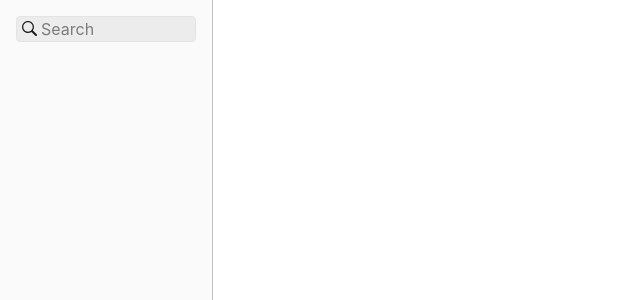
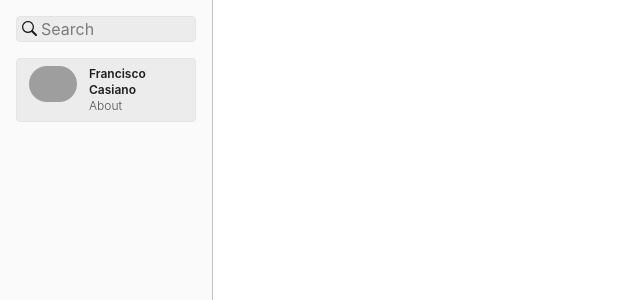
Before and after one commit to panchi64/personal-website, a Next.js app: page / in a window 1280 px wide. Shown: the top 300 px of the page, without its empty margins (0-640 px from the left). Built offline with nearby package versions, Linux system fonts and the light colour scheme; grey boxes are pictures that could not be loaded.

Commit message:
Created profile section, added TODOs

```diff
--- a/components/cards/page-in-dev-card.tsx
+++ b/components/cards/page-in-dev-card.tsx
@@ -1,22 +1,13 @@
 import { NextPage } from "next";
 
-import styles from "styles/Home.module.css";
 import { useTheme as useNextTheme } from "next-themes";
 
-import {
-  Card,
-  Container,
-  Link,
-  Loading,
-  Row,
-  Spacer,
-  Text,
-} from "@nextui-org/react";
-import { FaGithub, FaLinkedin } from "react-icons/fa";
 import Head from "next/head";
 import { useEffect } from "react";
 
 const PageInDevCard: NextPage = () => {
+  // TODO: Rewrite this whole thing to use TailwindCSS
+
   const { setTheme } = useNextTheme();
   useEffect(() => {
     setTheme("dark");
@@ -29,59 +20,59 @@ const PageInDevCard: NextPage = () => {
         <link rel="shortcut icon" href="/favicon.ico" />
         <meta name="viewport" content="initial-scale=1.0, width=device-width" />
       </Head>
-      <div className={styles.welcome_card_container}>
-        <Container fluid>
-          <Card isPressable isHoverable variant="bordered">
-            <Card.Header>
-              <Row justify="center">
-                <Text
-                  h1
-                  css={{
-                    textGradient: "45deg, $yellow600 -20%, $red600 100%",
-                  }}
-                >
-                  Whoops
-                </Text>
-              </Row>
-            </Card.Header>
-            <Card.Divider />
-            <Card.Body>
-              <Row justify="center">
-                <Text blockquote lang="en-US">
-                  <h3>The page is currently under development.</h3>
-                </Text>
-              </Row>
-              <Loading type="points-opacity" />
-              <Row justify="center">
-                <Text blockquote lang="en-US">
-                  Please check back later!
-                </Text>
-              </Row>
-            </Card.Body>
-            <Card.Footer>
-              <Row justify="center">
-                <Link
-                  color="primary"
-                  target="_blank"
-                  href="https://github.com/panchi64"
-                >
-                  <FaGithub />
-                  GitHub
-                </Link>
-                <Spacer x={2} />
-                <Link
-                  color="primary"
-                  target="_blank"
-                  href="https://www.linkedin.com/in/francisco-a-casiano-rosado/"
-                >
-                  <FaLinkedin />
-                  LinkedIn
-                </Link>
-              </Row>
-            </Card.Footer>
-          </Card>
-        </Container>
-      </div>
+      {/*<div className={styles.welcome_card_container}>*/}
+      {/*  <Container fluid>*/}
+      {/*    <Card isPressable isHoverable variant="bordered">*/}
+      {/*      <Card.Header>*/}
+      {/*        <Row justify="center">*/}
+      {/*          <Text*/}
+      {/*            h1*/}
+      {/*            css={{*/}
+      {/*              textGradient: "45deg, $yellow600 -20%, $red600 100%",*/}
+      {/*            }}*/}
+      {/*          >*/}
+      {/*            Whoops*/}
+      {/*          </Text>*/}
+      {/*        </Row>*/}
+      {/*      </Card.Header>*/}
+      {/*      <Card.Divider />*/}
+      {/*      <Card.Body>*/}
+      {/*        <Row justify="center">*/}
+      {/*          <Text blockquote lang="en-US">*/}
+      {/*            <h3>The page is currently under development.</h3>*/}
+      {/*          </Text>*/}
+      {/*        </Row>*/}
+      {/*        <Loading type="points-opacity" />*/}
+      {/*        <Row justify="center">*/}
+      {/*          <Text blockquote lang="en-US">*/}
+      {/*            Please check back later!*/}
+      {/*          </Text>*/}
+      {/*        </Row>*/}
+      {/*      </Card.Body>*/}
+      {/*      <Card.Footer>*/}
+      {/*        <Row justify="center">*/}
+      {/*          <Link*/}
+      {/*            color="primary"*/}
+      {/*            target="_blank"*/}
+      {/*            href="https://github.com/panchi64"*/}
+      {/*          >*/}
+      {/*            <FaGithub />*/}
+      {/*            GitHub*/}
+      {/*          </Link>*/}
+      {/*          <Spacer x={2} />*/}
+      {/*          <Link*/}
+      {/*            color="primary"*/}
+      {/*            target="_blank"*/}
+      {/*            href="https://www.linkedin.com/in/francisco-a-casiano-rosado/"*/}
+      {/*          >*/}
+      {/*            <FaLinkedin />*/}
+      {/*            LinkedIn*/}
+      {/*          </Link>*/}
+      {/*        </Row>*/}
+      {/*      </Card.Footer>*/}
+      {/*    </Card>*/}
+      {/*  </Container>*/}
+      {/*</div>*/}
     </>
   );
 };
--- /dev/null
+++ b/components/ui/ProfileSection.tsx
@@ -0,0 +1,91 @@
+import Image from "next/image";
+
+const ProfileSection = () => {
+  // TODO: Make active state work in conjunction with activity of other items in the menu
+  return (
+    <div
+      className="
+    bg-light-item-bg
+    dark:bg-dark-item-bg
+
+    border-light-item-border
+    dark:border-dark-item-border
+
+      border-[1px]
+      rounded
+
+      flex
+      mb-4
+      content-center
+
+    active:bg-light-blue
+    active:border-light-blue
+    dark:active:bg-dark-blue
+    dark:active:border-dark-blue
+
+      py-1
+      px-3
+
+      w-full
+      h-16
+      "
+    >
+      <div className="
+      grid
+      grid-cols-[48px_auto]
+      gap-2
+      md:gap-3
+
+      content-center
+      w-full">
+        <Image
+          alt="Picture of Francisco Casiano"
+          src="https://images.unsplash.com/photo-1670506686973-d55fd6e34821?ixlib=rb-4.0.3&ixid=MnwxMjA3fDB8MHxwaG90by1wYWdlfHx8fGVufDB8fHx8&auto=format&fit=crop&w=987&q=80"
+          className="
+          max-w-[48px]
+          max-h-[48px]
+
+          rounded-full
+
+          object-cover
+          "
+          width={128}
+          height={128}
+        />
+        <div className="
+        place-self-start
+        self-center
+        ">
+            <p
+              className="
+            capitalize
+            text-xs
+
+            font-semibold
+
+          text-light-black
+          dark:text-dark-white
+          "
+            >
+              francisco casiano
+            </p>
+            <p
+              className="
+            capitalize
+            text-xs
+
+            font-light
+
+          text-light-black/75
+          dark:text-dark-white/75
+          "
+            >
+              about
+            </p>
+        </div>
+      </div>
+    </div>
+  );
+};
+
+export default ProfileSection;
--- a/components/ui/SearchBar.tsx
+++ b/components/ui/SearchBar.tsx
@@ -15,8 +15,11 @@ const SearchBar = () => {
 
       flex
       mb-4
-      focus-within:border-light-blue
-      "
+
+      focus-within:outline
+      focus-within:outline-4
+    focus-within:outline-light-blue
+    "
     >
       <div className="m-1">
         <GoSearch className="text-light-black dark:text-dark-white" />
@@ -38,6 +41,9 @@ const SearchBar = () => {
         w-full
 
         outline-none
+
+        selection:bg-light-blue
+        dark:selection:bg-dark-blue
         "
       />
     </div>
--- a/pages/404.tsx
+++ b/pages/404.tsx
@@ -2,12 +2,11 @@ import { NextPage } from "next";
 import Head from "next/head";
 
 import { useTheme as useNextTheme } from "next-themes";
-import styles from "styles/Home.module.css";
 
-import { Card, Row, Text, Container } from "@nextui-org/react";
 import { useEffect } from "react";
 
 const NotFound: NextPage = () => {
+  // TODO: Rewrite this whole thing to not use NextUI
   const { setTheme } = useNextTheme();
   useEffect(() => {
     setTheme("dark");
@@ -15,36 +14,36 @@ const NotFound: NextPage = () => {
 
   return (
     <>
-      <Head>
-        <title>Page Not Found</title>
-        <link rel="shortcut icon" href="/favicon.ico" />
-        <meta name="viewport" content="initial-scale=1, width=device-width" />
-      </Head>
-      <div className={styles.welcome_card_container}>
-        <Container fluid>
-          <Card isPressable isHoverable variant="bordered">
-            <Card.Divider />
-            <Card.Body css={{ p: 0 }}>
-              <Card.Image
-                src="https://media.giphy.com/media/Ta3v3I4GI1gH7Rqek6/giphy.gif"
-                objectFit="cover"
-                width="100%"
-                height={264}
-              />
-            </Card.Body>
-            <Card.Footer>
-              <Row justify="center">
-                <Text
-                  h3
-                  css={{ textGradient: "45deg, $yellow600 -20%, $red600 100%" }}
-                >
-                  404 - Page Not Found
-                </Text>
-              </Row>
-            </Card.Footer>
-          </Card>
-        </Container>
-      </div>
+      {/*<Head>*/}
+      {/*  <title>Page Not Found</title>*/}
+      {/*  <link rel="shortcut icon" href="/favicon.ico" />*/}
+      {/*  <meta name="viewport" content="initial-scale=1, width=device-width" />*/}
+      {/*</Head>*/}
+      {/*<div className={styles.welcome_card_container}>*/}
+      {/*  <Container fluid>*/}
+      {/*    <Card isPressable isHoverable variant="bordered">*/}
+      {/*      <Card.Divider />*/}
+      {/*      <Card.Body css={{ p: 0 }}>*/}
+      {/*        <Card.Image*/}
+      {/*          src="https://media.giphy.com/media/Ta3v3I4GI1gH7Rqek6/giphy.gif"*/}
+      {/*          objectFit="cover"*/}
+      {/*          width="100%"*/}
+      {/*          height={264}*/}
+      {/*        />*/}
+      {/*      </Card.Body>*/}
+      {/*      <Card.Footer>*/}
+      {/*        <Row justify="center">*/}
+      {/*          <Text*/}
+      {/*            h3*/}
+      {/*            css={{ textGradient: "45deg, $yellow600 -20%, $red600 100%" }}*/}
+      {/*          >*/}
+      {/*            404 - Page Not Found*/}
+      {/*          </Text>*/}
+      {/*        </Row>*/}
+      {/*      </Card.Footer>*/}
+      {/*    </Card>*/}
+      {/*  </Container>*/}
+      {/*</div>*/}
     </>
   );
 };
--- a/pages/index.tsx
+++ b/pages/index.tsx
@@ -2,9 +2,12 @@ import { useTheme as useNextTheme } from "next-themes";
 
 import type { NextPage } from "next";
 import Head from "next/head";
+
 import React, { useEffect } from "react";
+
 import MenuBar from "../components/ui/MenuBar";
 import SearchBar from "../components/ui/SearchBar";
+import ProfileSection from "../components/ui/ProfileSection";
 
 const Home: NextPage = () => {
   const { setTheme } = useNextTheme();
@@ -20,9 +23,14 @@ const Home: NextPage = () => {
         <meta name="viewport" content="initial-scale=1.0, width=device-width" />
       </Head>
       <MenuBar>
-        <SearchBar />
-        {/*<ProfileSection />*/}
-        {/*<Items />*/}
+        {/* TODO: Figure out how to align the menu items in the center of the menu bar area */}
+        <div className="">
+          <div className="max-w-xs ">
+            <SearchBar />
+            <ProfileSection />
+            {/*<Items />*/}
+          </div>
+        </div>
       </MenuBar>
     </>
   );
```
